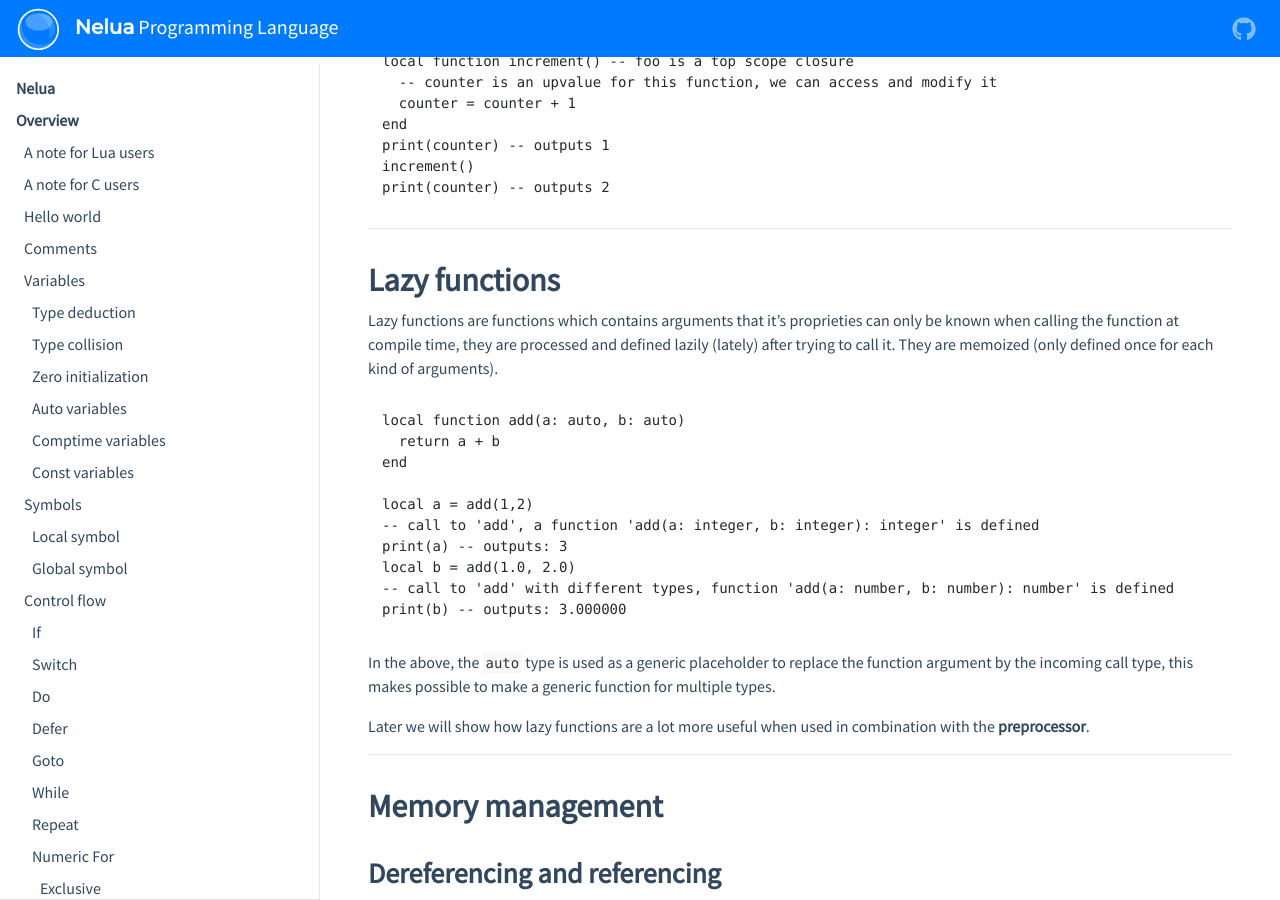
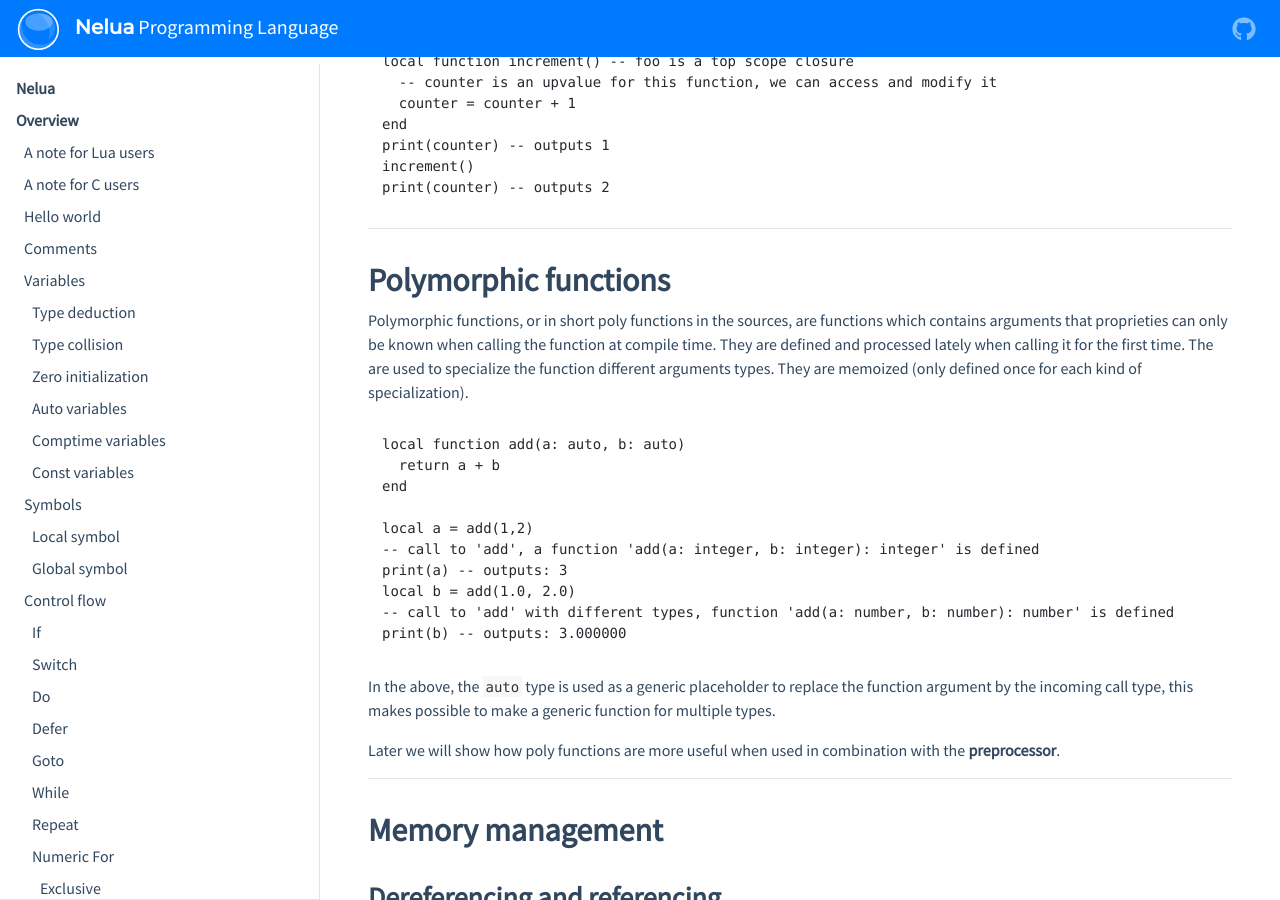
Before and after one commit to edubart/nelua-lang, a Jekyll site: the page built from docs/pages/overview.md, in a window 1280 px wide and 900 px high, scrolled down 15545 px. Built offline with Jekyll 4.4.1, drawn with Linux system fonts in a browser that asks for light colours; nearby versions of some CDN libraries; some of the changed text lies outside the part shown.

Commit message:
Rename lazy functions to polymorphic functions

````diff
--- a/docs/pages/overview.md
+++ b/docs/pages/overview.md
@@ -147,7 +147,7 @@
 print(a) -- outputs: 1
 ```
 
-Auto variables are more useful when used in **lazy functions**.
+Auto variables are more useful when used in **poly functions**.
 
 ### Comptime variables
 
@@ -158,7 +158,7 @@
 ```
 
 The compiler takes advantages of constants to make optimizations, constants are also useful
-for using as compile time parameters in **lazy functions**.
+for using as compile time parameters in **poly functions**.
 
 ### Const variables
 
@@ -587,7 +587,7 @@
 ### Niltype
 
 Niltype type is not useful by itself, it's only useful when using with unions to create the
-optional type or for detecting nil arguments in lazy functions.
+optional type or for detecting nil arguments in poly functions.
 
 ### The "type" type
 
@@ -788,12 +788,14 @@
 ```
 
 --------------------------------------------------------------------------------
-## Lazy functions
+## Polymorphic functions
 
-Lazy functions are functions which contains arguments that it's proprieties can
-only be known when calling the function at compile time,
-they are processed and defined lazily (lately) after trying to call it.
-They are memoized (only defined once for each kind of arguments).
+Polymorphic functions, or in short poly functions in the sources,
+are functions which contains arguments that proprieties can
+only be known when calling the function at compile time.
+They are defined and processed lately when calling it for the first time.
+The are used to specialize the function different arguments types.
+They are memoized (only defined once for each kind of specialization).
 
 ```nelua
 local function add(a: auto, b: auto)
@@ -811,7 +813,7 @@
 In the above, the `auto` type is used as a generic placeholder to replace the function argument
 by the incoming call type, this makes possible to make a generic function for multiple types.
 
-Later we will show how lazy functions are a lot more useful when used in combination with the **preprocessor**.
+Later we will show how poly functions are more useful when used in combination with the **preprocessor**.
 
 --------------------------------------------------------------------------------
 ## Memory management
@@ -1072,9 +1074,9 @@
 is actually a lua function that the compiler is running, thus it's possible to even modify
 or inject code to the compiler itself on the fly.
 
-### Preprocessing lazy functions
+### Preprocessing poly functions
 
-Lazy functions can make compile time dynamic functions when used in combination with
+Poly functions can make compile time dynamic functions when used in combination with
 the preprocessor:
 
 ```nelua
````
Also changed, not shown: docs/pages/draft.md (+4 -4 lines), 11 other files.
